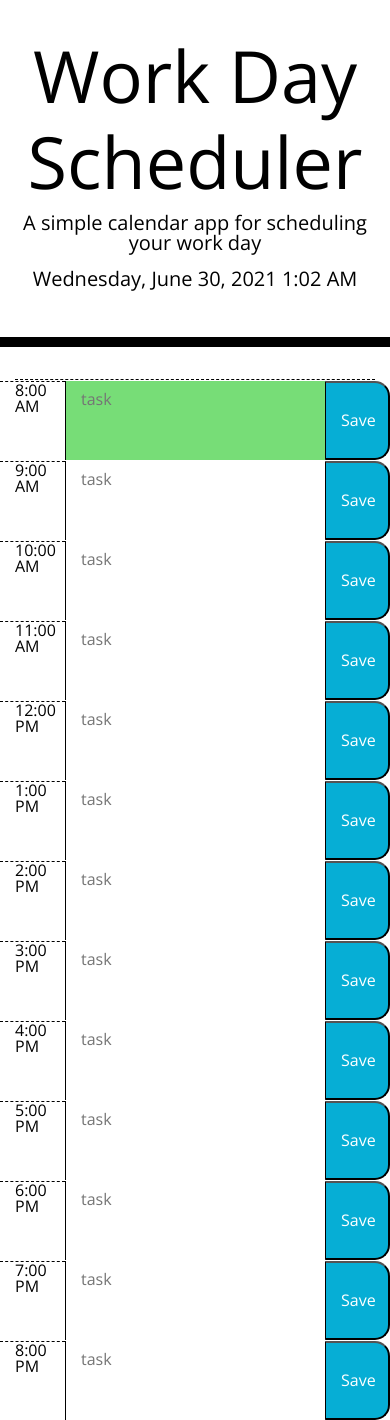
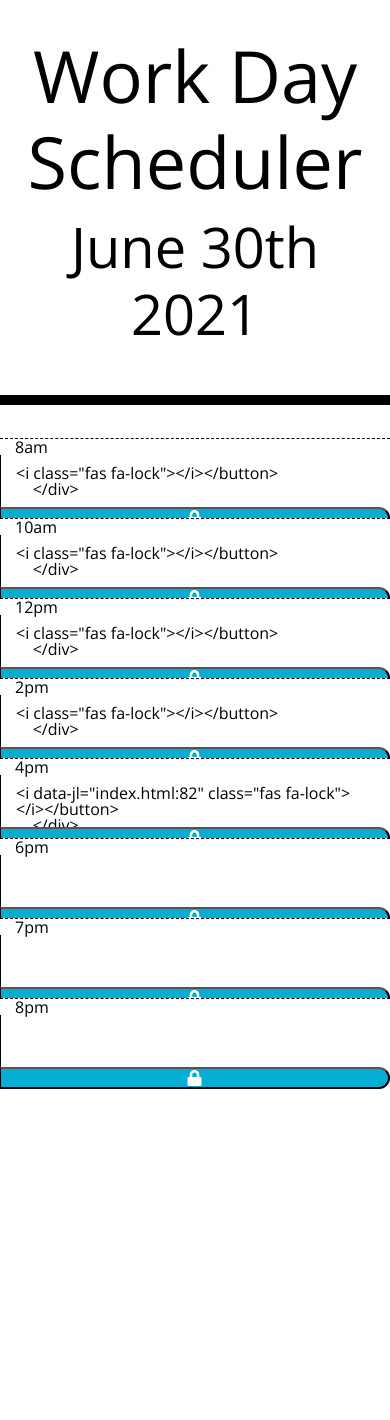
Before and after one commit to JeffGrant274/workday-scheduler, a plain HTML site: page index.html in a window 390 px wide. After the commit the page ends 1089 px from the top, so only its background shows below. Drawn offline with nearby package versions, Linux system fonts and the light colour scheme.

Commit message:
script changes

```diff
--- a/assets/script.js
+++ b/assets/script.js
@@ -1,83 +1,49 @@
 $(document).ready(function () {
+    //Code for current date and time
+    let nowMoment = moment().format("MMMM Do YYYY");
+    let displayDate = document.getElementById("curDate");
+    displayDate.innerHTML = nowMoment;
+    let jumboTime = moment().format("h:mm:ss a");
+    displayTime.innerHTML = jumboTime;
+    let currentHour = moment().format("HH");
+    let displayTime = document.getElementById("curHour")
 
-    var init = false;
-    var now = moment().format('LLLL'); // Day, M/D/Y/T format
+    //Compares time block to actual time
+    $(".tdiv").each(function () {
+      var timeDiv = $(this).attr("id").split("-")[1];
 
-    let now24 = moment().format('H'); // 12 hour clock format
-    let now12 = moment().format('h'); // 24 hour clock format
-    if (init) {
-        now24 = 13;
-        now12 = 1;
-    }
+      if (currentHour == timeDiv) {
+        $(this).addClass("present");
+      } else if (currentHour < timeDiv) {
+        $(this).removeClass("present");
+        $(this).addClass("future");
+      } else if (currentHour > timeDiv) {
+        $(this).removeClass("future");
+        $(this).addClass("past");
+      }
+    });
 
-    // Display current date
-    const currentDate = $('#currentDay');
-    currentDate.text(now);
+    //grabs values from time saves to local storage
+    $(".saveBtn").click(function (event) {
+      event.preventDefault();
+      var value = $(this).siblings(".tblock").val();
+      var time = $(this).parent().attr("id").split("-")[1];
+      localStorage.setItem(time, value);
+    });
 
-    var cal = new Date(); // init date and time
-    var currentHour = cal.getHours(); // returns 0-23 on a 24 hour clock
+    //retrieves items from local storage and sets them in proper places
+    $("#hour-08 .tblock").val(localStorage.getItem("08"));
+    $("#hour-09 .tblock").val(localStorage.getItem("09"));
+    $("#hour-10 .tblock").val(localStorage.getItem("10"));
+    $("#hour-11 .tblock").val(localStorage.getItem("11"));
+    $("#hour-12 .tblock").val(localStorage.getItem("12"));
+    $("#hour-13 .tblock").val(localStorage.getItem("13"));
+    $("#hour-14 .tblock").val(localStorage.getItem("14"));
+    $("#hour-15 .tblock").val(localStorage.getItem("15"));
+    $("#hour-16 .tblock").val(localStorage.getItem("16"));
+    $("#hour-17 .tblock").val(localStorage.getItem("17"));
+    $("#hour-18 .tblock").val(localStorage.getItem("18"));
+    $("#hour-19 .tblock").val(localStorage.getItem("19"));
+    $("#hour-20 .tblock").val(localStorage.getItem("20"));
 
-    for (var i = 8; i < 18; i++) {
-        if (i < currentHour) {
-            document.getElementById(i.toString()).classList.add('past');
-        } else if (i === currentHour) {
-            document.getElementById(i.toString()).classList.add('present');
-        } else if (i > currentHour) {
-            document.getElementById(i.toString()).classList.add('future');
-        }
-    }
-    // Local Storage Feature
-
-     {
-        $('.saveBtn').click(function () {
-            var hr8 = document.getElementById('8').value;
-			localStorage.setItem('text8', hr8);
-			var hr9 = document.getElementById('9').value;
-			localStorage.setItem('text9', hr9);
-			var hr10 = document.getElementById('10').value;
-			localStorage.setItem('text10', hr10);
-			var hr11 = document.getElementById('11').value;
-			localStorage.setItem('text11', hr11);
-			var hr12 = document.getElementById('12').value;
-			localStorage.setItem('text12', hr12);
-			var hr13 = document.getElementById('13').value;
-			localStorage.setItem('text13', hr13);
-			var hr14 = document.getElementById('14').value;
-			localStorage.setItem('text14', hr14);
-			var hr15 = document.getElementById('15').value;
-			localStorage.setItem('text15', hr15);
-			var hr16 = document.getElementById('16').value;
-			localStorage.setItem('text16', hr16);
-			var hr17 = document.getElementById('17').value;
-			localStorage.setItem('text17', hr17);
-            var hr17 = document.getElementById('18').value;
-			localStorage.setItem('text18', hr17);
-            var hr17 = document.getElementById('19').value;
-			localStorage.setItem('text19', hr17);
-            var hr17 = document.getElementById('20').value;
-			localStorage.setItem('text20', hr17);
-        });
-     }
-
-     // Display saved tasks
-     var saved8 = localStorage.getItem('text8');
-     document.getElementById('8').value = saved8;
-     var saved9 = localStorage.getItem('text9');
-     document.getElementById('9').value = saved9;
-     var saved10 = localStorage.getItem('text10');
-     document.getElementById('10').value = saved10;
-     var saved11 = localStorage.getItem('text11');
-     document.getElementById('11').value = saved11;
-     var saved12 = localStorage.getItem('text12');
-     document.getElementById('12').value = saved12;
-     var saved13 = localStorage.getItem('text13');
-     document.getElementById('13').value = saved13;
-     var saved14 = localStorage.getItem('text14');
-     document.getElementById('14').value = saved14;
-     var saved15 = localStorage.getItem('text15');
-     document.getElementById('15').value = saved15;
-     var saved16 = localStorage.getItem('text16');
-     document.getElementById('16').value = saved16;
-     var saved17 = localStorage.getItem('text17');
-     document.getElementById('17').value = saved17;
-});
+  });
--- a/index.html
+++ b/index.html
@@ -1,115 +1,114 @@
 <!DOCTYPE html>
 <html lang="en">
+
 <head>
   <meta charset="UTF-8" />
   <meta name="viewport" content="width=device-width, initial-scale=1.0" />
   <meta http-equiv="X-UA-Compatible" content="ie=edge" />
-    <link
-      rel="stylesheet"
-      href="https://stackpath.bootstrapcdn.com/bootstrap/4.3.1/css/bootstrap.min.css"
-    />
-    <link
-      rel="stylesheet"
-      href="https://use.fontawesome.com/releases/v5.8.1/css/all.css"
-      integrity="sha384-50oBUHEmvpQ+1lW4y57PTFmhCaXp0ML5d60M1M7uH2+nqUivzIebhndOJK28anvf"
-      crossorigin="anonymous"
-    />
-    <link
-      href="https://fonts.googleapis.com/css?family=Open+Sans&display=swap"
-      rel="stylesheet"
-    />
+  <!--Bootstrap-->
+  <script src="https://cdnjs.cloudflare.com/ajax/libs/moment.js/2.27.0/moment.min.js"></script>
+  <link rel="stylesheet" href="https://stackpath.bootstrapcdn.com/bootstrap/4.3.1/css/bootstrap.min.css" />
+  <!--Font Awesome-->
+  <link rel="stylesheet" href="https://use.fontawesome.com/releases/v5.8.1/css/all.css"
+    integrity="sha384-50oBUHEmvpQ+1lW4y57PTFmhCaXp0ML5d60M1M7uH2+nqUivzIebhndOJK28anvf" crossorigin="anonymous" />
+  <!--Google Fonts-->
+  <link href="https://fonts.googleapis.com/css?family=Open+Sans&display=swap" rel="stylesheet" />
+  <!--Page Style-->
   <link rel="stylesheet" href="./assets/style.css" />
   <title>Work Day Scheduler</title>
 </head>
 
 <body>
+  <!--Title Card-->
   <header class="jumbotron">
     <h1 class="display-3">Work Day Scheduler</h1>
-      <p class="lead">A simple calendar app for scheduling your work day</p>
-      <p id="currentDay" class="lead"></p>
+    <p id="curDate" class="lead display-4"></p>
+    <p id="curHour" class="lead display-4"></p>
   </header>
+
+  <!--Time Container-->
   <div class="container">
-
-      <div class="present"></div>
-      <div class="past"></div>
-      <div class="future"></div>
-      <div class="hour"></div>
-
-      <!-- Timeblocks go here -->
-     <div class="row">
-       <div class="col-2 hour">8:00 AM</div>
-       <textarea id="8" class="col-8" placeholder="task"></textarea>
-       <button class="col-2 saveBtn" onclick="saveText(8)">Save</button>
-      </div>
-      <div class="row">
-        <div class="col-2 hour">9:00 AM</div>
-        <textarea id="8" class="col-8" placeholder="task"></textarea>
-        <button class="col-2 saveBtn" onclick="saveText(9)">Save</button>
-       </div>
-       <div class="row">
-        <div class="col-2 hour">10:00 AM</div>
-        <textarea id="8" class="col-8" placeholder="task"></textarea>
-        <button class="col-2 saveBtn" onclick="saveText(10)">Save</button>
-       </div>
-       <div class="row">
-        <div class="col-2 hour">11:00 AM</div>
-        <textarea id="8" class="col-8" placeholder="task"></textarea>
-        <button class="col-2 saveBtn" onclick="saveText(11)">Save</button>
-       </div>
-       <div class="row">
-        <div class="col-2 hour">12:00 PM</div>
-        <textarea id="8" class="col-8" placeholder="task"></textarea>
-        <button class="col-2 saveBtn" onclick="saveText(12)">Save</button>
-       </div>
-       <div class="row">
-        <div class="col-2 hour">1:00 PM</div>
-        <textarea id="8" class="col-8" placeholder="task"></textarea>
-        <button class="col-2 saveBtn" onclick="saveText(13)">Save</button>
-       </div>
-       <div class="row">
-        <div class="col-2 hour">2:00 PM</div>
-        <textarea id="8" class="col-8" placeholder="task"></textarea>
-        <button class="col-2 saveBtn" onclick="saveText(14)">Save</button>
-       </div>
-       <div class="row">
-        <div class="col-2 hour">3:00 PM</div>
-        <textarea id="8" class="col-8" placeholder="task"></textarea>
-        <button class="col-2 saveBtn" onclick="saveText(15)">Save</button>
-       </div>
-       <div class="row">
-        <div class="col-2 hour">4:00 PM</div>
-        <textarea id="8" class="col-8" placeholder="task"></textarea>
-        <button class="col-2 saveBtn" onclick="saveText(16)">Save</button>
-       </div>
-       <div class="row">
-        <div class="col-2 hour">5:00 PM</div>
-        <textarea id="8" class="col-8" placeholder="task"></textarea>
-        <button class="col-2 saveBtn" onclick="saveText(17)">Save</button>
-       </div>
-       <div class="row">
-        <div class="col-2 hour">6:00 PM</div>
-        <textarea id="8" class="col-8" placeholder="task"></textarea>
-        <button class="col-2 saveBtn" onclick="saveText(18)">Save</button>
-       </div>
-       <div class="row">
-        <div class="col-2 hour">7:00 PM</div>
-        <textarea id="8" class="col-8" placeholder="task"></textarea>
-        <button class="col-2 saveBtn" onclick="saveText(19)">Save</button>
-       </div>
-       <div class="row">
-        <div class="col-2 hour">8:00 PM</div>
-        <textarea id="8" class="col-8" placeholder="task"></textarea>
-        <button class="col-2 saveBtn" onclick="saveText(20)">Save</button>
+    <div id="hour-08" class="row tdiv">
+      <div class="col-md-1 hour"><span id="9">8am</span></div>
+      <textarea class="col-md-10 tblock></textarea>
+      <button class="col-md-1 saveBtn"><i class="fas fa-lock"></i></button>
     </div>
 
-      <!-- <div class="input-group mb-3">
-        <input type="text" class="form-control" placeholder="Enter a task" aria-label="task addition" aria-describedby="button-addon2">
-        <button class="btn btn-outline-secondary" type="button" id="button-addon2">Add</button>
+    <div id="hour-09" class="row tdiv">
+      <div class="col-md-1 hour"><span id="9">9am</span></div>
+      <textarea class="col-md-10 tblock></textarea>
+      <button class="col-md-1 saveBtn"><i class="fas fa-lock"></i></button>
     </div>
-    </div> -->
 
+    <div id="hour-10" class="row tdiv">
+      <div class="col-md-1 hour"><span id="10">10am</span></div>
+      <textarea class="col-md-10 tblock></textarea>
+      <button class="col-md-1 saveBtn"><i class="fas fa-lock"></i></button>
+    </div>
+
+    <div id="hour-11" class="row tdiv">
+      <div class="col-md-1 hour"><span id="11">11am</span></div>
+      <textarea class="col-md-10 tblock></textarea>
+      <button class="col-md-1 saveBtn"><i class="fas fa-lock"></i></button>
+    </div>
+
+    <div id="hour-12" class="row tdiv">
+      <div class="col-md-1 hour "><span id="12">12pm</span></div>
+      <textarea class="col-md-10 tblock></textarea>
+      <button class="col-md-1 saveBtn"><i class="fas fa-lock"></i></button>
+    </div>
+
+    <div id="hour-13" class="row tdiv">
+      <div class="col-md-1 hour "><span id="13">1pm</span></div>
+      <textarea class="col-md-10 tblock></textarea>
+      <button class="col-md-1 saveBtn"><i class="fas fa-lock"></i></button>
+    </div>
+
+    <div id="hour-14" class="row tdiv">
+      <div class="col-md-1 hour"><span id="14">2pm</span></div>
+      <textarea class="col-md-10 tblock></textarea>
+      <button class="col-md-1 saveBtn"><i class="fas fa-lock"></i></button>
+    </div>
+
+    <div id="hour-15" class="row tdiv">
+      <div class="col-md-1 hour "><span id="15">3pm</span></div>
+      <textarea class="col-md-10 tblock></textarea>
+      <button class="col-md-1 saveBtn"><i class="fas fa-lock"></i></button>
+    </div>
+
+    <div id="hour-16" class="row tdiv">
+      <div class="col-md-1 hour n"><span id="16">4pm</span></div>
+      <textarea class="col-md-10 tblock></textarea>
+      <button class="col-md-1 saveBtn"><i class="fas fa-lock"></i></button>
+    </div>
+
+    <div id="hour-17" class="row tdiv">
+      <div class="col-md-1 hour "><span id="17">5pm</span></div>
+      <textarea class="col-md-10 tblock"></textarea>
+      <button class="col-md-1 saveBtn"><i class="fas fa-lock"></i></button>
+    </div>
+
+    <div id="hour-18" class="row tdiv">
+      <div class="col-md-1 hour "><span id="18">6pm</span></div>
+      <textarea class="col-md-10 tblock"></textarea>
+      <button class="col-md-1 saveBtn"><i class="fas fa-lock"></i></button>
+    </div>
+
+    <div id="hour-19" class="row tdiv">
+      <div class="col-md-1 hour "><span id="19">7pm</span></div>
+      <textarea class="col-md-10 tblock"></textarea>
+      <button class="col-md-1 saveBtn"><i class="fas fa-lock"></i></button>
+    </div>
+
+    <div id="hour-20" class="row tdiv">
+      <div class="col-md-1 hour "><span id="20">8pm</span></div>
+      <textarea class="col-md-10 tblock"></textarea>
+      <button class="col-md-1 saveBtn"><i class="fas fa-lock"></i></button>
+    </div>
+
+  </div>
+<!--Script Links-->
   <script src="https://code.jquery.com/jquery-3.4.1.min.js"></script>
-    <script src="https://cdnjs.cloudflare.com/ajax/libs/moment.js/2.24.0/moment.min.js"></script>
   <script src="./assets/script.js"></script>
+
 </body>
-</html>
```
Lines whose indentation alone changed are shown as unchanged.
